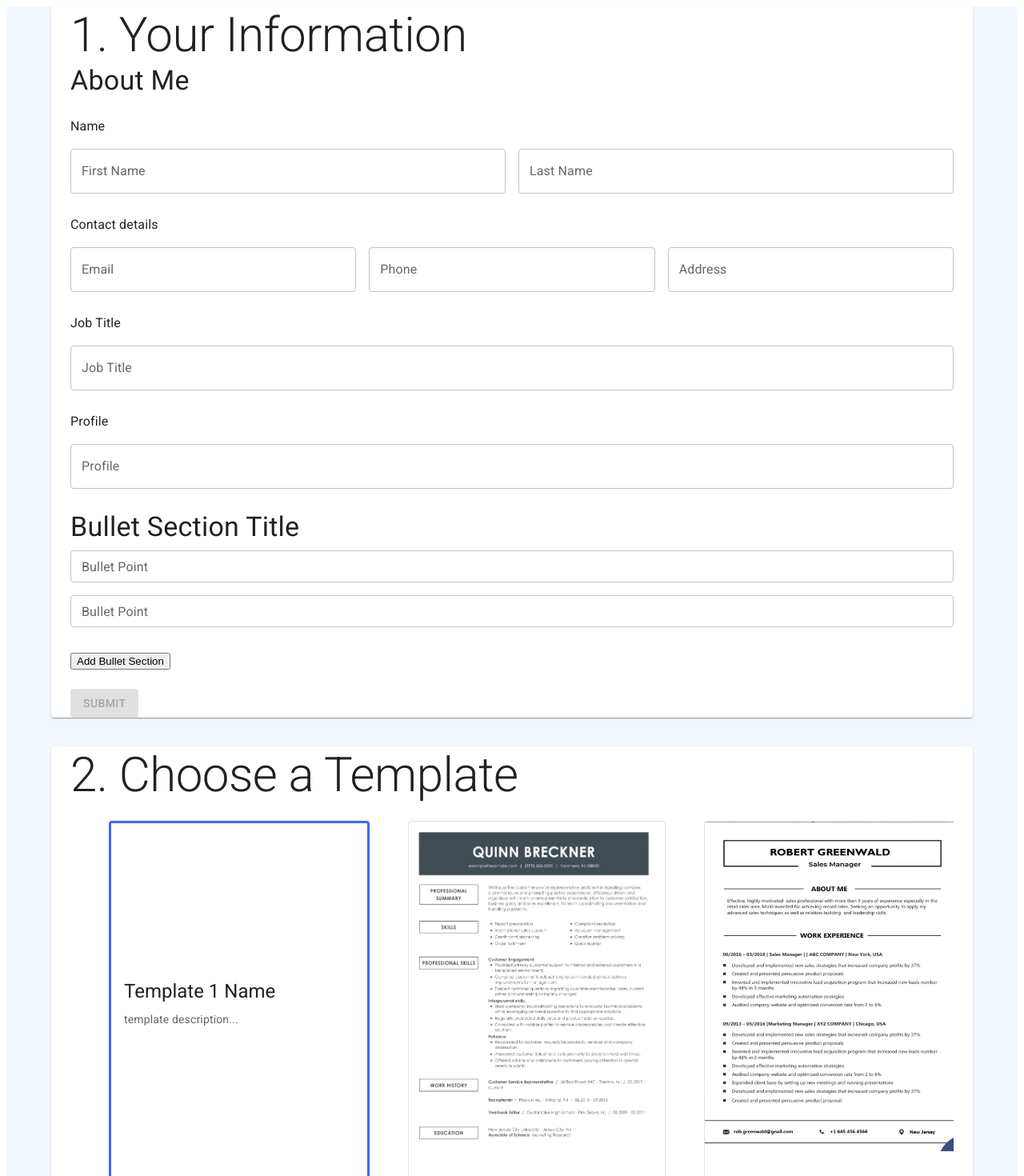
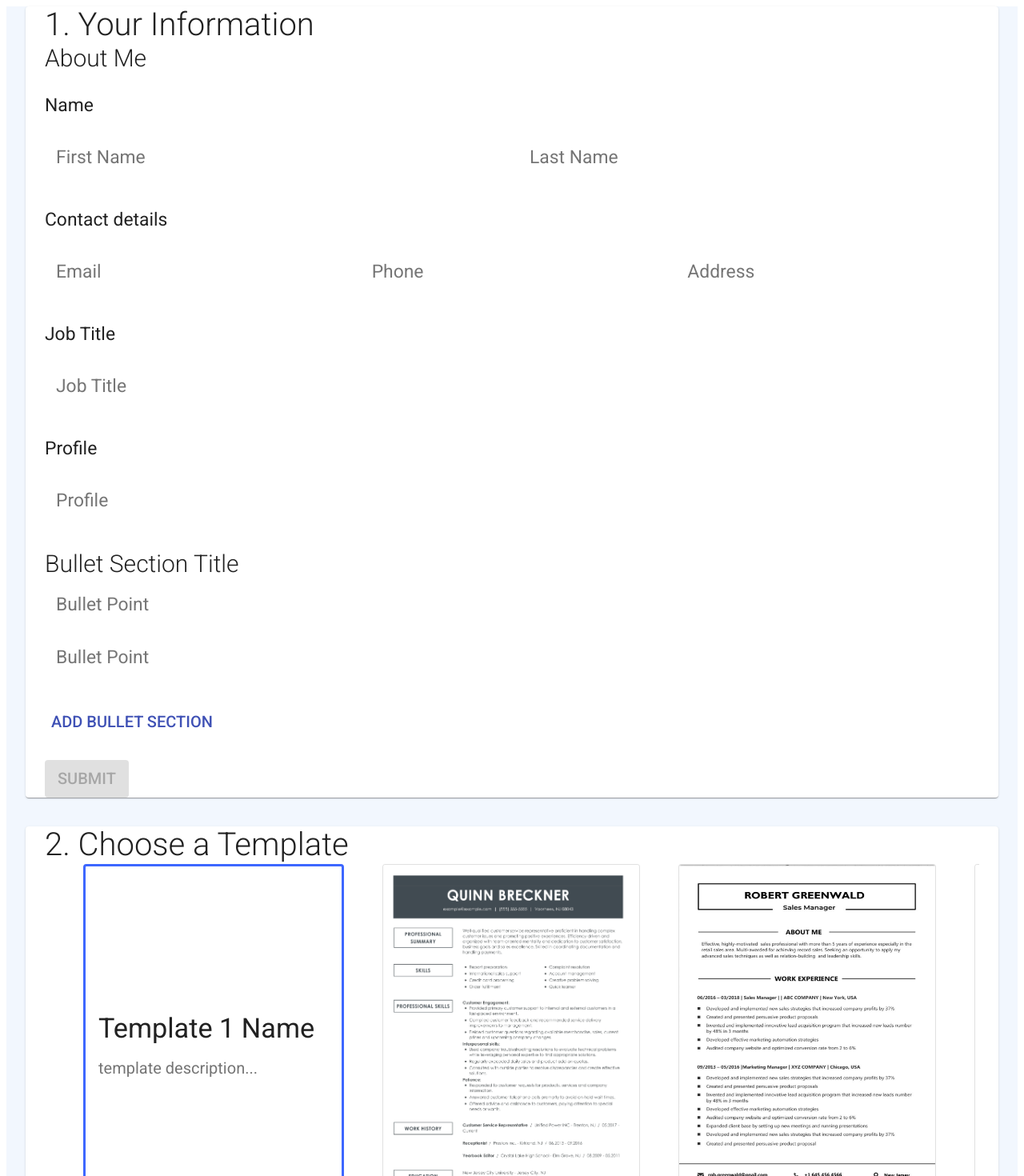
Before and after one commit to chuahxinyu/cissa-summerhack-2023, a React (Vite) app: page / in a window 1280 px wide. Shown: the top 1470 px of the page at 80% size. Built offline with nearby package versions, Linux system fonts and the light colour scheme.

Commit message:
Applied initial font styling

```diff
--- a/src/App.tsx
+++ b/src/App.tsx
@@ -3,7 +3,8 @@ import ChooseTemplate from './components/ChooseTemplate';
 import InputData from './components/InputData';
 import Preview from './components/Preview';
 import { IResumeData } from './components/types';
-import {Container, Card, Grid} from '@mui/material/';
+import {Container, Card, ThemeProvider} from '@mui/material/';
+import theme from './theme';
 import './App.css'
 
 function App() {
@@ -12,10 +13,12 @@ function App() {
     aboutMe: { name: '' },
     sections: [],
   });
+  // TODO card padding
 
   return (
     <div className="App">
-      <Container>
+      <ThemeProvider theme={theme}>
+        <Container maxWidth="md">
           <Card>
             <InputData setResumeData={setResumeData} />
           </Card>
@@ -28,6 +31,7 @@ function App() {
             <Preview resumeData={resumeData} />
           </Card>
         </Container>
+      </ThemeProvider>
     </div>
   );
 }
--- a/src/components/ChooseTemplate.tsx
+++ b/src/components/ChooseTemplate.tsx
@@ -49,7 +49,7 @@ const ChooseTemplate = ({
   ];
   return (
     <Container>
-      <Typography variant="h2" gutterBottom>
+      <Typography variant="h1">
         2. Choose a Template
       </Typography>
       <Container style={{ width: '100%', overflow: 'auto', display: 'flex' }}>
--- a/src/components/InputData.tsx
+++ b/src/components/InputData.tsx
@@ -43,7 +43,7 @@ const InputData = ({
 }) => {
   return (
     <Container>
-      <Typography variant="h2">1. Your Information</Typography>
+      <Typography variant="h1">1. Your Information</Typography>
       <Formik
         initialValues={INITIAL_FORM_STATE}
         onSubmit={(values, { setSubmitting }) => {
@@ -85,13 +85,13 @@ const InputData = ({
                           )}
                         </Grid>
                       <Grid item>
-                        <button
+                        <Button
                           type="button"
                           className="secondary"
                           onClick={() => push(INITIAL_BULLET)}
                         >
                           Add Bullet Section
-                        </button>
+                        </Button>
                       </Grid>
                     </Grid>
                   )}
--- a/src/components/InputDataSections/AboutMe.tsx
+++ b/src/components/InputDataSections/AboutMe.tsx
@@ -27,7 +27,7 @@ const AboutMe = () => {
   return (
     <Grid container spacing={3} id="aboutMe">
       <Grid item xs={12}>
-        <Typography variant="h4">About Me</Typography>
+        <Typography variant="h2">About Me</Typography>
       </Grid>
 
       <Grid container item spacing={2} id="name">
--- a/src/components/InputDataSections/BulletSection.tsx
+++ b/src/components/InputDataSections/BulletSection.tsx
@@ -7,7 +7,7 @@ const BulletSection = ({ section }: { section: IBulletSection }) => {
   return (
     <Grid container spacing={3} id="bulletSection">
       <Grid item xs={12}>
-        <Typography variant="h4">
+        <Typography variant="h2">
           {section.sectionTitle}
         </Typography>
 
--- a/src/components/InputDataSections/DetailedSection.tsx
+++ b/src/components/InputDataSections/DetailedSection.tsx
@@ -28,7 +28,7 @@ const DetailedSection: React.FC<DetailedSectionProps> = ({
   return (
     <Grid container item spacing={3}>
       <Grid item xs={12}>
-        <Typography variant="h3">{name}</Typography>
+        <Typography variant="h2">{name}</Typography>
       </Grid>
       <DetailedSubsection
         titlesName={titlesName}
--- a/src/components/Preview.tsx
+++ b/src/components/Preview.tsx
@@ -57,7 +57,7 @@ const Preview = ({ resumeData }: { resumeData: IResumeData }) => {
     <Container>
       <Grid container spacing={3} direction="column">
         <Grid item>
-          <Typography variant="h2">
+          <Typography variant="h1">
             3. Download your resume
           </Typography>
         </Grid>
@@ -107,7 +107,7 @@ const Preview = ({ resumeData }: { resumeData: IResumeData }) => {
               Download
             </Button>
           </Grid>
-      </Grid>
+        </Grid>
       </Grid>
     </Container>
   );
--- /dev/null
+++ b/src/theme.tsx
@@ -0,0 +1,17 @@
+import { createTheme } from '@material-ui/core/styles'
+
+const theme = createTheme({
+    typography: {
+        fontSize: 20,
+        fontFamily: "Roboto",
+
+        h1: {
+            fontSize: 40,
+        },
+        h2: {
+            fontSize: 30,
+        }
+    }
+})
+
+export default theme;
```
Also changed, not shown: src/components/Forms/TextInputField.tsx (line endings or trailing spaces). Lines whose indentation alone changed are shown as unchanged.
